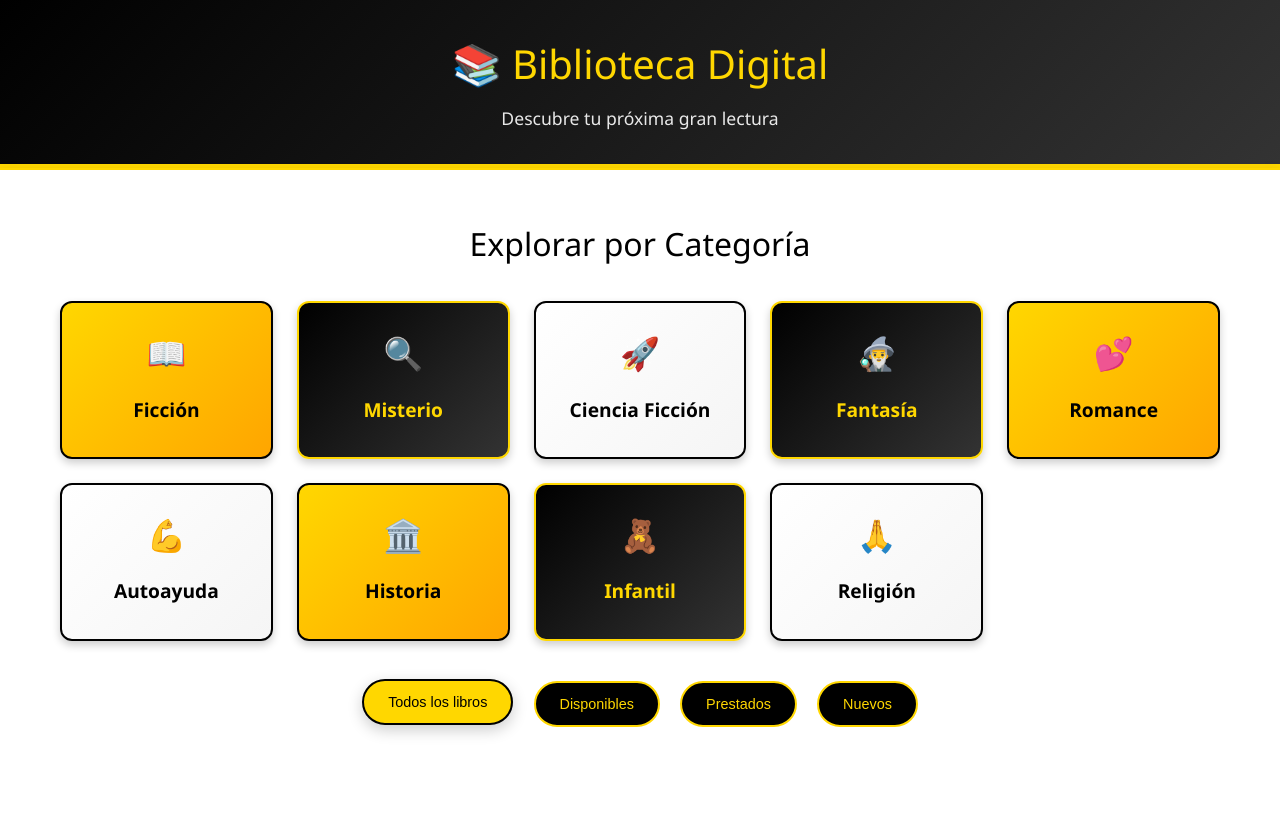
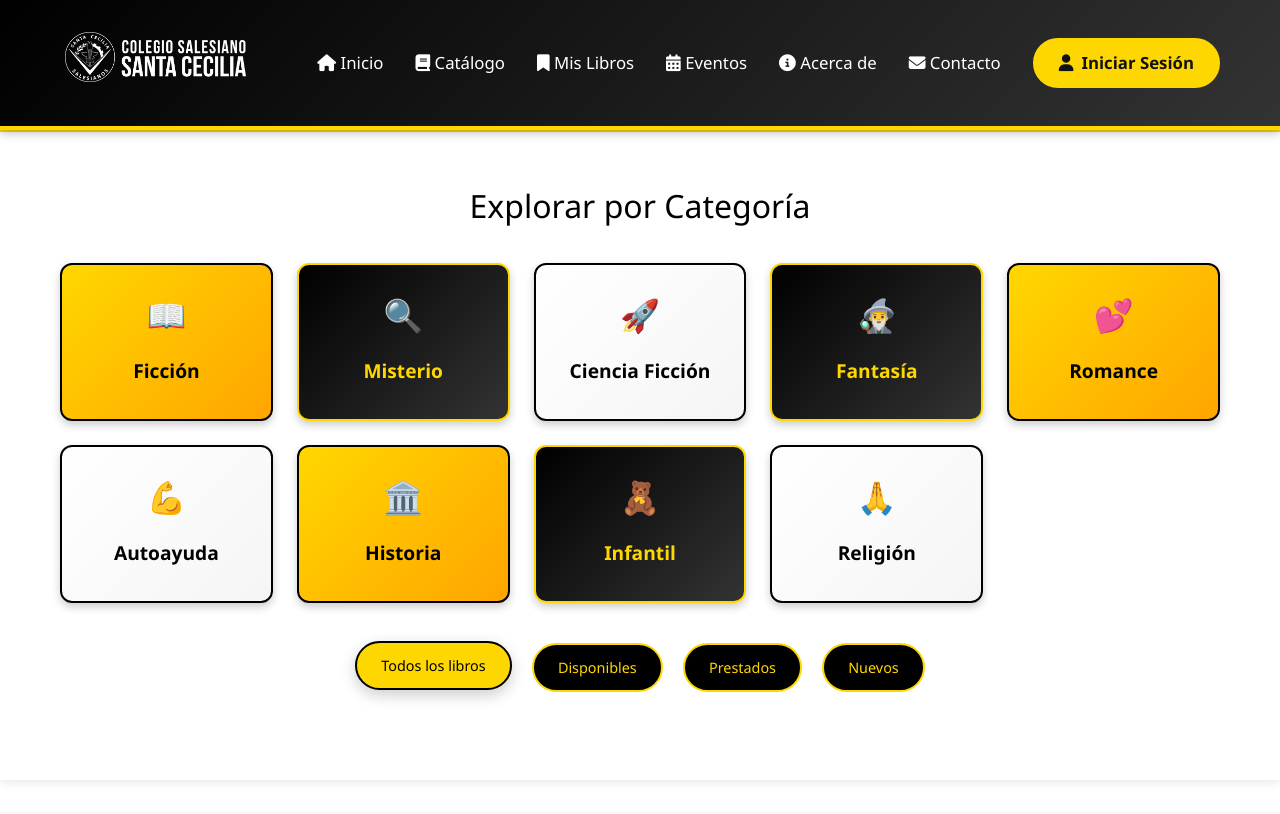
Before and after one commit to El1as2006/ProyectoGrad, a PHP site: page /catalogo.php in a window 1280 px wide. Shown: the top 814 px of the page. Run offline with PHP 8.4, Linux system fonts and the light colour scheme.

Commit message:
si
agrege redirecciones en index arregle header catalogo

```diff
--- a/catalogo.php
+++ b/catalogo.php
@@ -3,6 +3,9 @@
 <head>
     <meta charset="UTF-8">
     <meta name="viewport" content="width=device-width, initial-scale=1.0">
+    <link rel="stylesheet" href="https://cdnjs.cloudflare.com/ajax/libs/font-awesome/6.4.0/css/all.min.css">
+    <link rel="stylesheet" href="/ProyectoGrad/assets/css/indexstyle.css">
+
     <title>Catálogo - Biblioteca Digital</title>
     <style>
         * {
@@ -386,8 +389,25 @@
     <!-- Header -->
     <header>
         <div class="container">
-            <h1>📚 Biblioteca Digital</h1>
-            <p>Descubre tu próxima gran lectura</p>
+            <div class="header-content">
+                <div class="logo">
+                    <span><img src="/ProyectoGrad/assets/images/Recurso_23.png"  height="50"></span>
+                </div>
+                <button class="mobile-menu-btn" aria-label="Toggle menu">
+                    <i class="fas fa-bars"></i>
+                </button>
+                <nav class="nav-menu">
+                    <ul>
+                        <li><a href="index.php"><i class="fas fa-home"></i> Inicio</a></li>
+                        <li><a href="catalogo.php"><i class="fas fa-book"></i> Catálogo</a></li>
+                        <li><a href="#"><i class="fas fa-bookmark"></i> Mis Libros</a></li>
+                        <li><a href="#"><i class="fas fa-calendar-alt"></i> Eventos</a></li>
+                        <li><a href="#"><i class="fas fa-info-circle"></i> Acerca de</a></li>
+                        <li><a href="#"><i class="fas fa-envelope"></i> Contacto</a></li>
+                        <li><a href="Admin/login.php" class="login-btn"><i class="fas fa-user"></i> Iniciar Sesión</a></li>
+                    </ul>
+                </nav>
+            </div>
         </div>
     </header>
 
--- a/conexion.php
+++ b/conexion.php
@@ -2,7 +2,7 @@
 $host = 'localhost';
 $dbname = 'bibliotecachaleca';
 $user = 'root';
-$pass = '';
+$pass = 'Info2025/*-';
 $charset = 'utf8mb4';
 
 $options = [
--- a/index.php
+++ b/index.php
@@ -23,7 +23,7 @@
                 <nav class="nav-menu">
                     <ul>
                         <li><a href="#"><i class="fas fa-home"></i> Inicio</a></li>
-                        <li><a href="#"><i class="fas fa-book"></i> Catálogo</a></li>
+                        <li><a href="catalogo.php"><i class="fas fa-book"></i> Catálogo</a></li>
                         <li><a href="#"><i class="fas fa-bookmark"></i> Mis Libros</a></li>
                         <li><a href="#"><i class="fas fa-calendar-alt"></i> Eventos</a></li>
                         <li><a href="#"><i class="fas fa-info-circle"></i> Acerca de</a></li>
```
